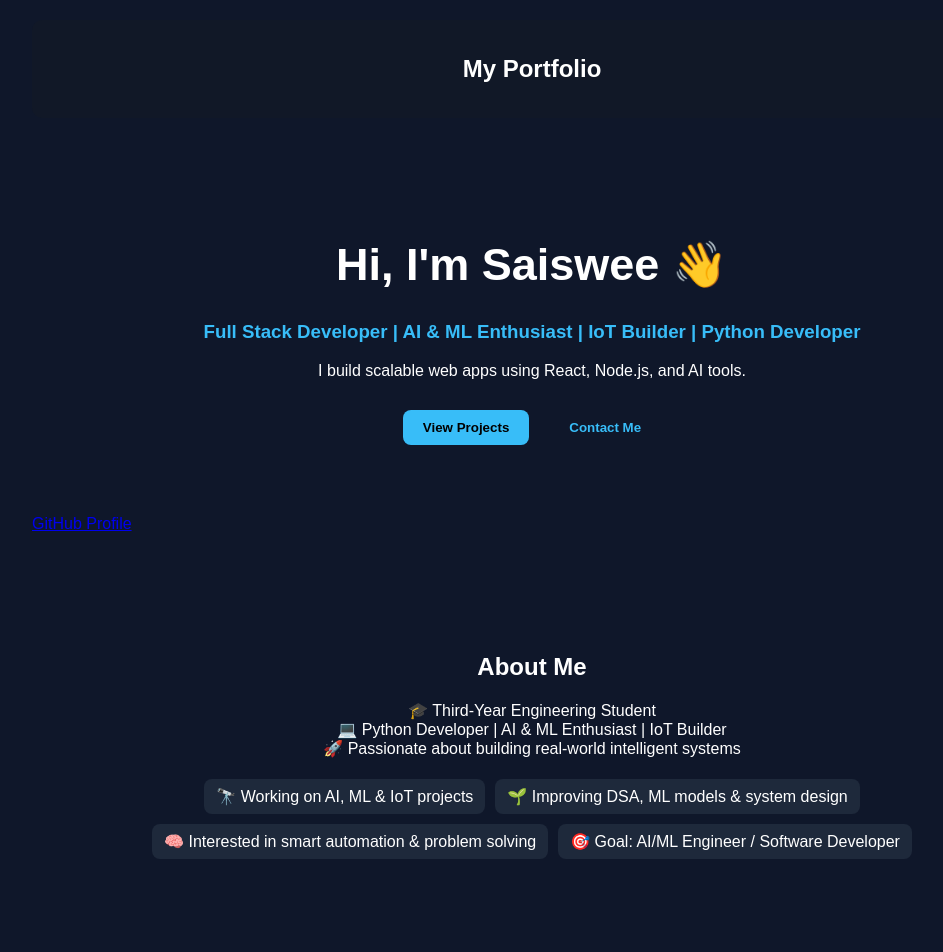
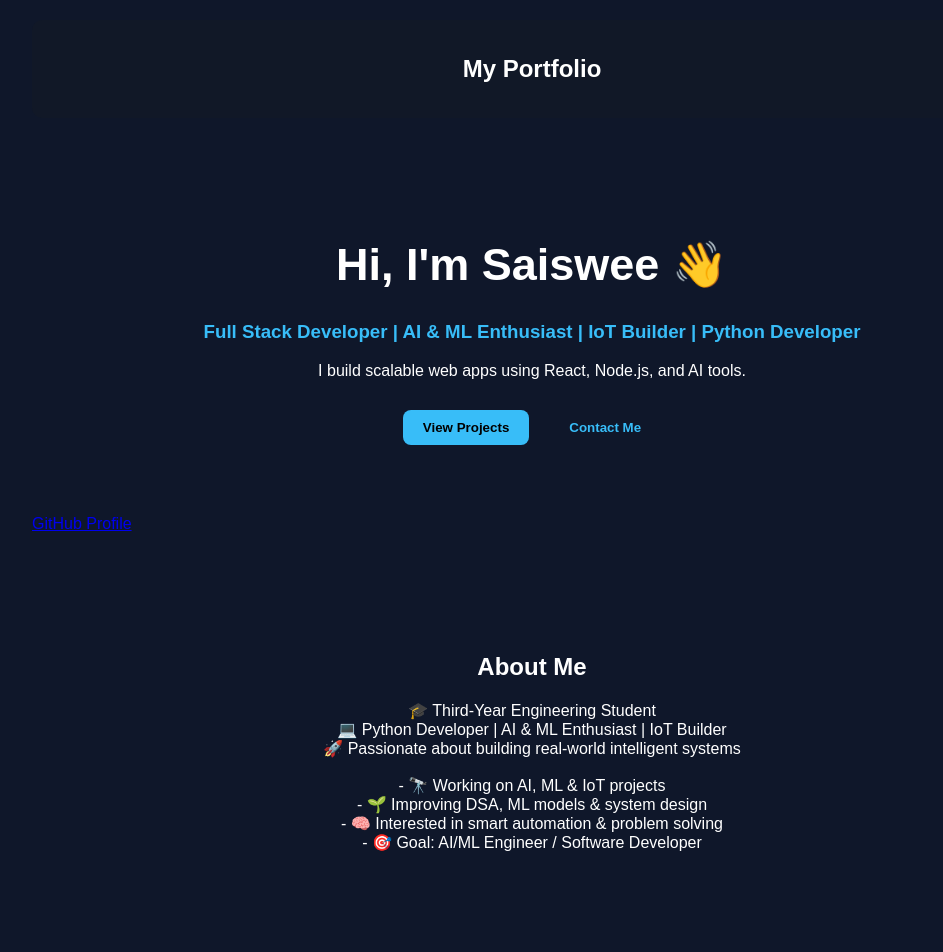
Before and after one commit to saiswee/Portfolio, a React (Create React App) app in the folder client/: page / in a window 1280 px wide. Shown: the top 952 px of the page, without its empty margins (108-1051 px from the left). Built offline with nearby package versions, Linux system fonts and the light colour scheme.

Commit message:
Update App.js

```diff
--- a/client/src/App.js
+++ b/client/src/App.js
@@ -44,19 +44,16 @@ function App() {
       {/* ABOUT */}
       <section className="section">
   <h2>About Me</h2>
-
-  <p>
-    🎓 Third-Year Engineering Student<br />
-    💻 Python Developer | AI & ML Enthusiast | IoT Builder<br />
-    🚀 Passionate about building real-world intelligent systems
-  </p>
-
-  <ul>
-    <li>🔭 Working on AI, ML & IoT projects</li>
-    <li>🌱 Improving DSA, ML models & system design</li>
-    <li>🧠 Interested in smart automation & problem solving</li>
-    <li>🎯 Goal: AI/ML Engineer / Software Developer</li>
-  </ul>
+<p>
+  🎓 Third-Year Engineering Student<br />
+  💻 Python Developer | AI & ML Enthusiast | IoT Builder<br />
+  🚀 Passionate about building real-world intelligent systems<br />
+  <br />
+  - 🔭 Working on AI, ML & IoT projects<br />
+  - 🌱 Improving DSA, ML models & system design<br />
+  - 🧠 Interested in smart automation & problem solving<br />
+  - 🎯 Goal: AI/ML Engineer / Software Developer<br />
+</p>
 </section>
 
       {/* SKILLS */}
```
